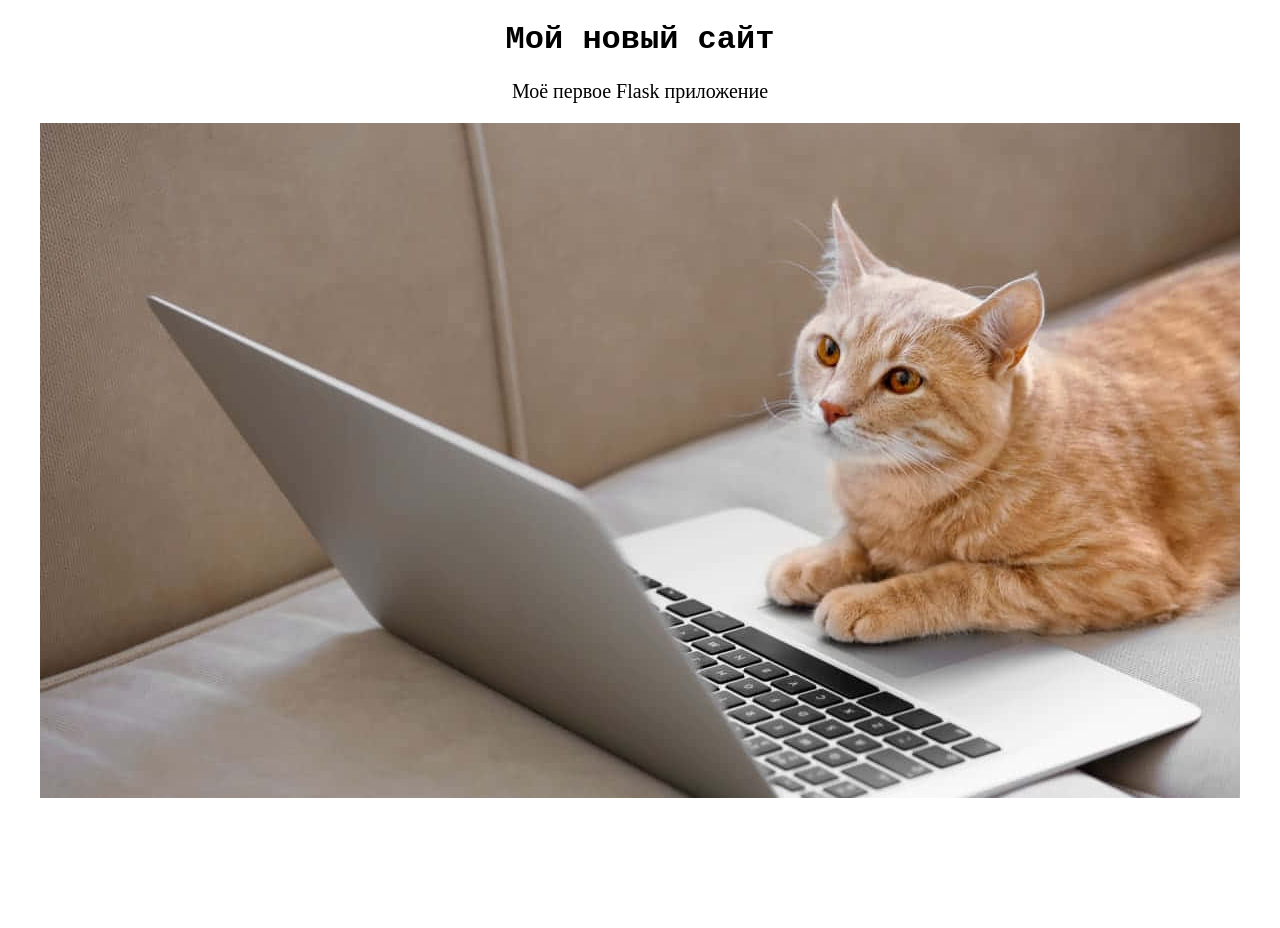
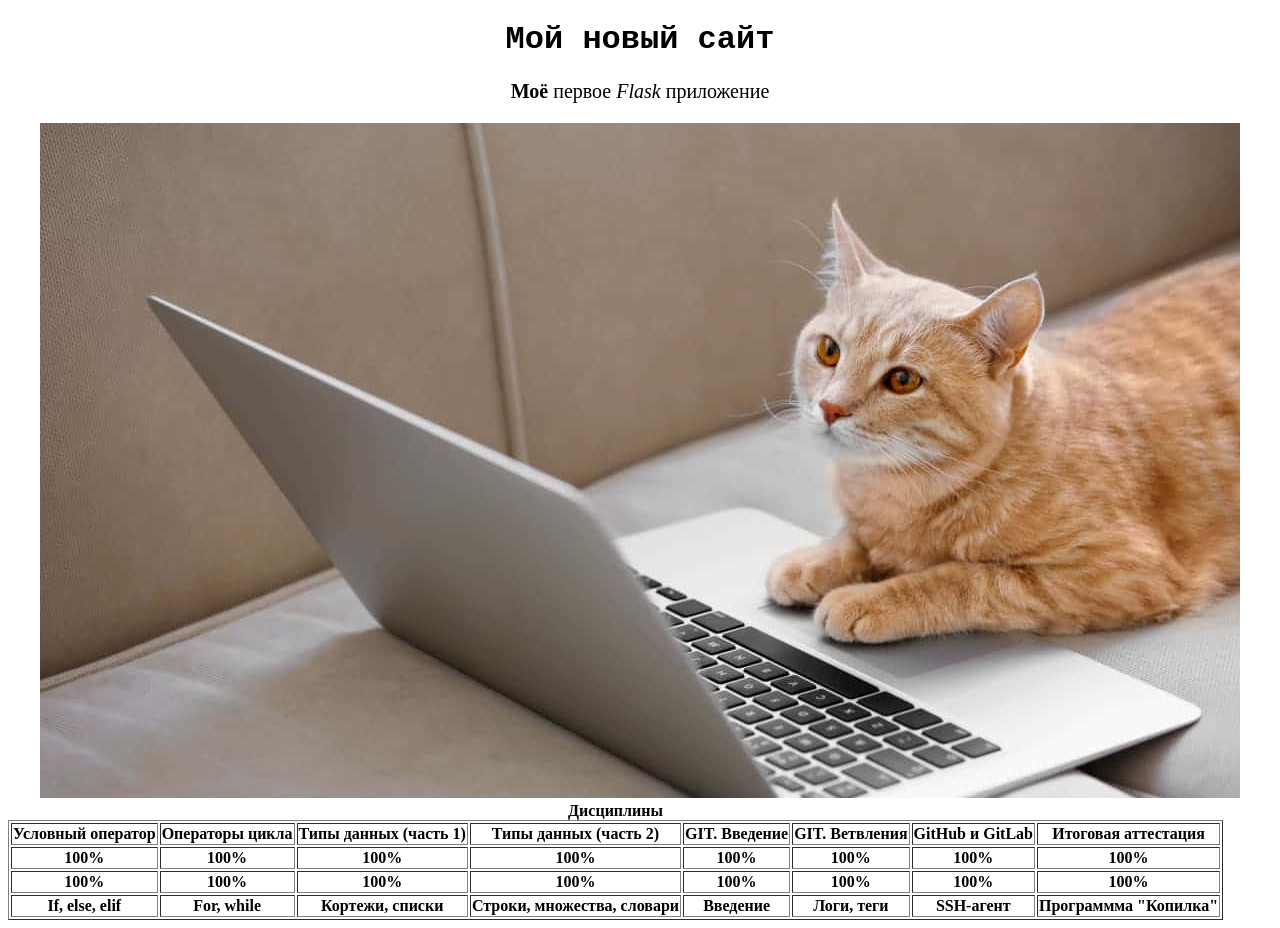
Before and after one commit to Daria-synergy/flask-project, a Flask app: page / in a window 1280 px wide. Before the commit the page ends 798 px from the top, so only its background shows below. Run offline with Flask 3, Linux system fonts and the light colour scheme; lists and menus that the app fills with data are empty.

Commit message:
Update index.html

```diff
--- a/project/templates/index.html
+++ b/project/templates/index.html
@@ -7,7 +7,24 @@
 </head>
 <body>
 <h1> Мой новый сайт </h1>
-<p>Моё первое Flask приложение</p>
+<p class="red-text"><b>Моё</b> первое <i>Flask</i> приложение</p>
+<!--- <a href="https:ya.ru">Ссылка</a> --->
 <img src="../static/img/cat.jpg" alt="Котик за компьютером">
+<!--- <ul>
+    <li>Первый элемент</li>
+    <li>Второй элемент</li>
+</ul>
+<ol>
+    <li>Первый элемент</li>
+    <li>Второй элемент</li>
+</ol>
+<button>Кнопка!</button> --->
+<table border="1">
+    <caption><b>Дисциплины</b></caption>
+    <tr><th>Условный оператор</th><th>Операторы цикла</th><th>Типы данных (часть 1)</th><th>Типы данных (часть 2)</th><th>GIT. Введение</th><th>GIT. Ветвления</th><th>GitHub и GitLab</th><th>Итоговая аттестация</th></tr>
+    <tr><th>100%</th><th>100%</th><th>100%</th><th>100%</th><th>100%</th><th>100%</th><th>100%</th><th>100%</th></tr>
+    <tr><th>100%</th><th>100%</th><th>100%</th><th>100%</th><th>100%</th><th>100%</th><th>100%</th><th>100%</th></tr>
+    <tr><th>If, else, elif</th><th>For, while</th><th>Кортежи, списки</th><th>Строки, множества, словари</th><th>Введение</th><th>Логи, теги</th><th>SSH-агент</th><th>Программма "Копилка"</th></tr>
+</table>
 </body>
 </html>
```
